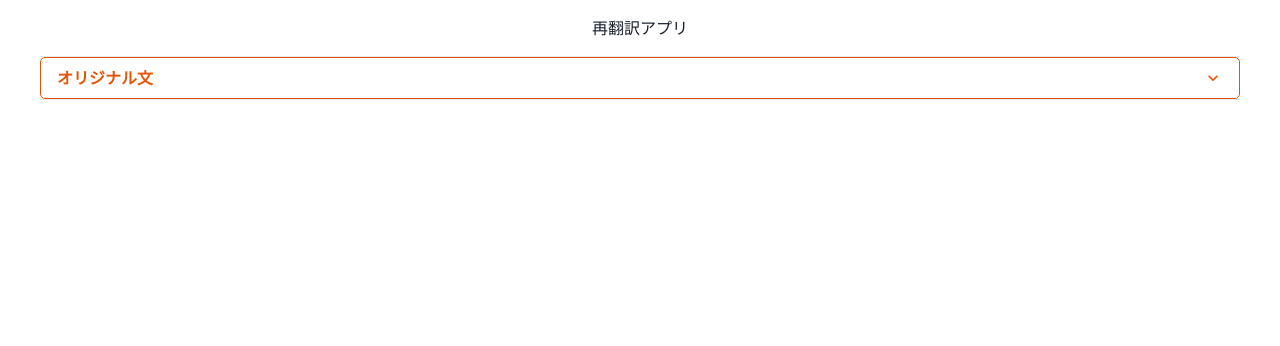
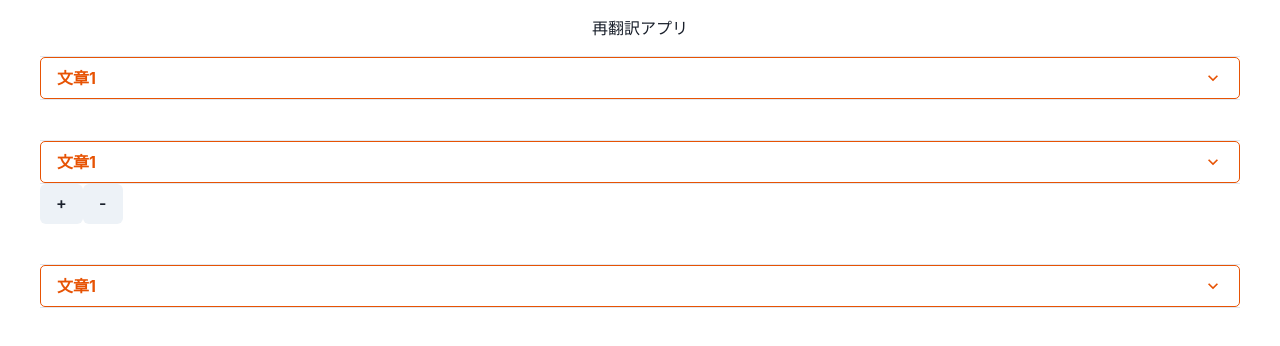
Before and after one commit to tttocklll/retranslate, a React (Create React App) app: page / in a window 1280 px wide. Shown: the top 346 px of the page. Built offline with nearby package versions, Linux system fonts and the light colour scheme.

Commit message:
feat: enable to inclement/declement num of translations

```diff
--- a/src/components/TranslateItem.tsx
+++ b/src/components/TranslateItem.tsx
@@ -13,10 +13,15 @@ import {
   Spacer,
 } from "@chakra-ui/react";
 
-function TranslateItem() {
+interface Props {
+  NumOfItems: number;
+}
+
+function TranslateItem(props: Props) {
   return (
     <Accordion allowToggle w="full">
-      <AccordionItem>
+      {[...Array(props.NumOfItems)].map((_, i) => (
+        <AccordionItem key={i}>
           <h2>
             <AccordionButton
               bg="white"
@@ -27,7 +32,7 @@ function TranslateItem() {
               _expanded={{ bg: "#e75304", color: "white" }}
             >
               <Box flex="1" textAlign="left">
-              オリジナル文
+                文章{i + 1}
               </Box>
               <AccordionIcon />
             </AccordionButton>
@@ -45,6 +50,7 @@ function TranslateItem() {
             </Flex>
           </AccordionPanel>
         </AccordionItem>
+      ))}
     </Accordion>
   );
 }
--- a/src/components/Translations.tsx
+++ b/src/components/Translations.tsx
@@ -1,17 +1,40 @@
-import {
-  Accordion,
-  AccordionItem,
-  AccordionButton,
-  AccordionPanel,
-  AccordionIcon,
-  Flex,
-} from "@chakra-ui/react";
+import { Box, Button, Flex } from "@chakra-ui/react";
+import { useState } from "react";
 import TranslateItem from "./TranslateItem";
 
 function Translations() {
+  const [NumOfItems, setNumOfItems] = useState(1);
+
+  const onClickPlus = () => {
+    setNumOfItems(NumOfItems + 1);
+  };
+
+  const onClickMinus = () => {
+    if (NumOfItems > 1) {
+      setNumOfItems(NumOfItems - 1);
+    }
+  };
+
   return (
     <Flex mx="10" direction="column">
-      <TranslateItem />
+      {/* オリジナルの文章 */}
+      <TranslateItem NumOfItems={1} />
+      <Box m={5} />
+
+      {/* 再翻訳 */}
+      <TranslateItem NumOfItems={NumOfItems} />
+      <Flex>
+        <Button onClick={onClickPlus} disabled={NumOfItems === 10}>
+          +
+        </Button>
+        <Button onClick={onClickMinus} disabled={NumOfItems === 1}>
+          -
+        </Button>
+      </Flex>
+      <Box m={5} />
+
+      {/* 最終結果 */}
+      <TranslateItem NumOfItems={1} />
     </Flex>
   );
 }
```
Lines whose indentation alone changed are shown as unchanged.
